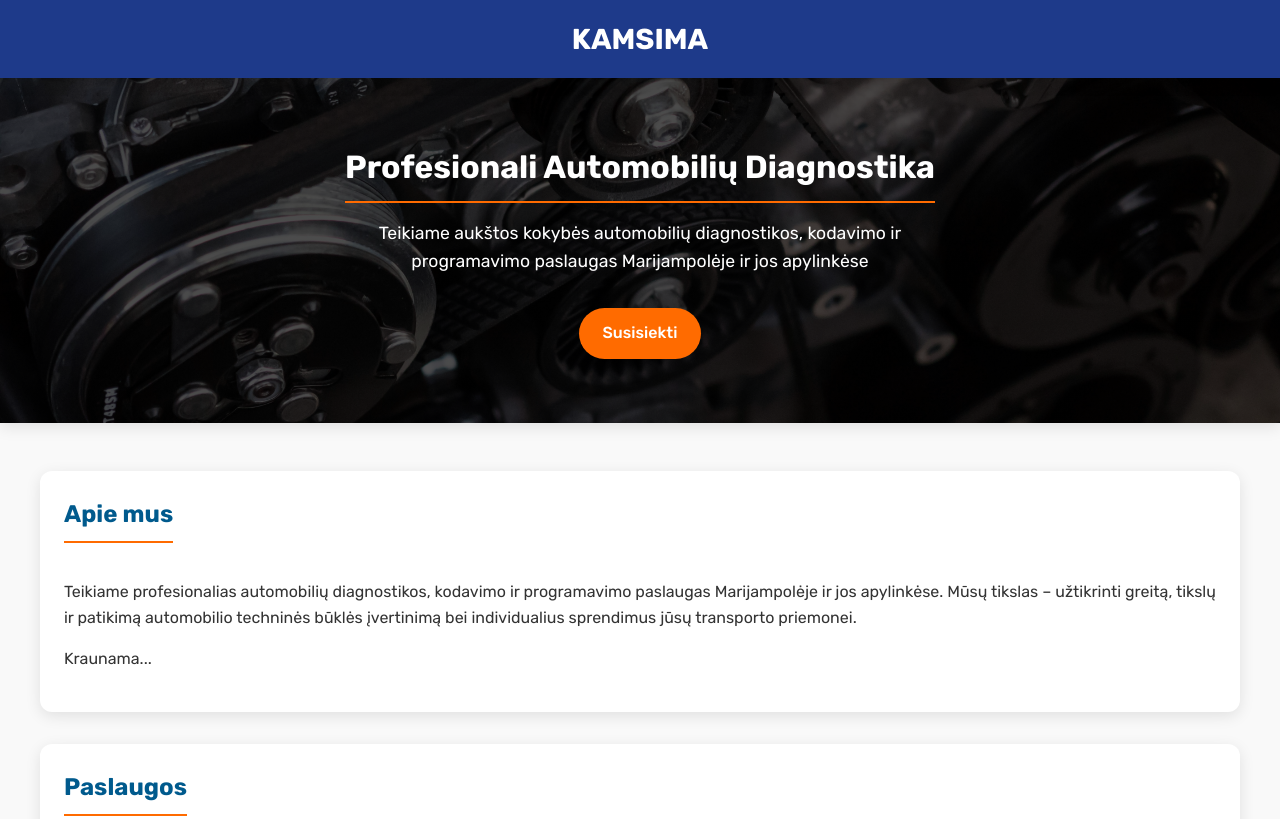
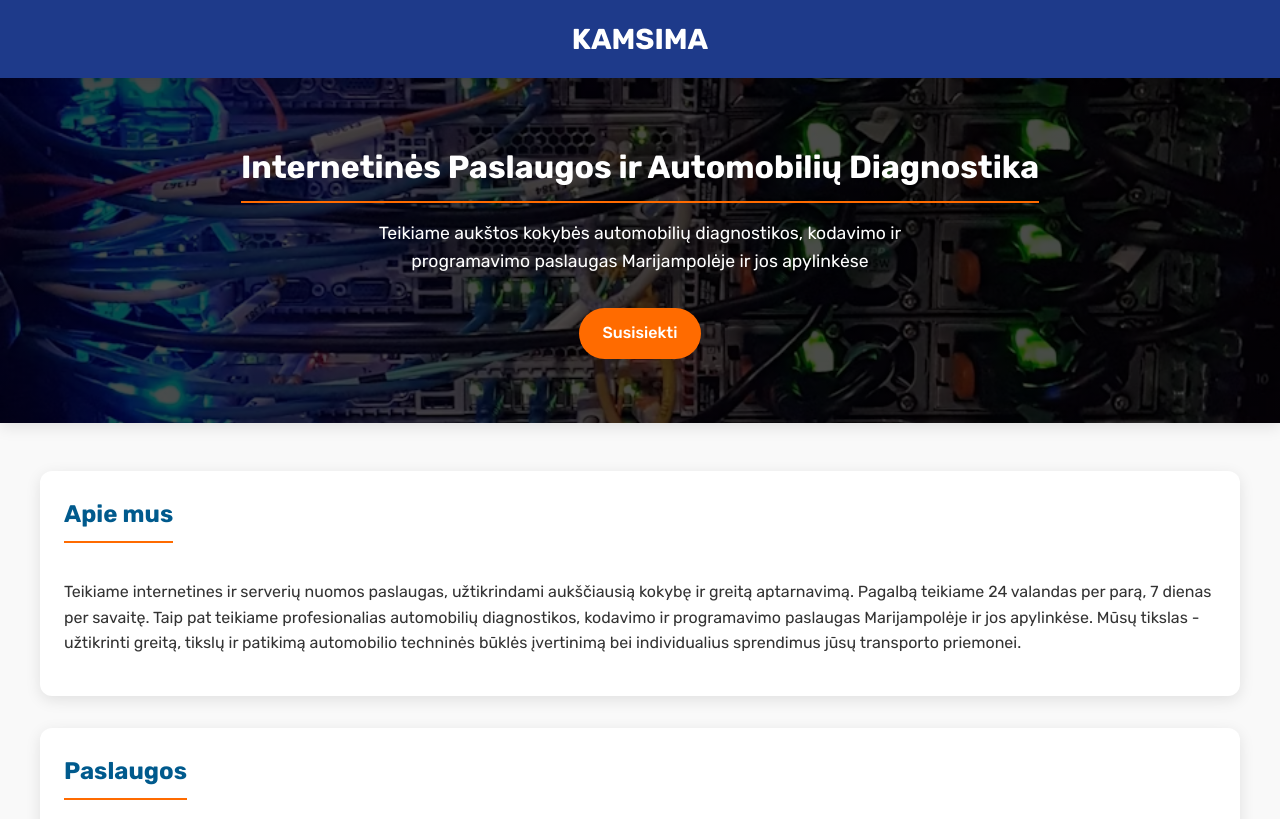
Before and after one commit to arturad/arturad.github.io, a plain HTML site: page index.html in a window 1280 px wide. Shown: the top 819 px of the page. Drawn offline with Linux system fonts and the light colour scheme.

Commit message:
Add new hero images and update background references in index.html

```diff
--- a/index.html
+++ b/index.html
@@ -56,7 +56,7 @@
 
     .hero {
       background: linear-gradient(rgba(0, 0, 0, 0.7), rgba(0, 0, 0, 0.7)),
-                  url('images/hero/workshop.jpg') center/cover;
+        url('images/hero/workshop.avif') center/cover;
       color: white;
       padding: 4rem 1rem;
       text-align: center;
@@ -65,21 +65,24 @@
 
     .hero-banner {
       background: linear-gradient(rgba(0, 0, 0, 0.7), rgba(0, 0, 0, 0.7)),
-                  url('images/hero/workshop.jpg') center/cover;
+        url('images/hero/workshop.avif') center/cover;
       color: white;
       padding: 4rem 1rem;
       text-align: center;
       margin-bottom: 2rem;
-      border-radius: 0; /* Straight corners */
+      border-radius: 0;
+      /* Straight corners */
     }
 
-    .hero h2, .hero-banner h2 {
+    .hero h2,
+    .hero-banner h2 {
       font-size: 2rem;
       margin-bottom: 1rem;
       color: white;
     }
 
-    .hero p, .hero-banner p {
+    .hero p,
+    .hero-banner p {
       max-width: 600px;
       margin: 0 auto 2rem;
       font-size: 1.1rem;
@@ -231,8 +234,15 @@
     }
 
     @keyframes fadeIn {
-      from { opacity: 0; transform: translateY(-10px); }
-      to { opacity: 1; transform: translateY(0); }
+      from {
+        opacity: 0;
+        transform: translateY(-10px);
+      }
+
+      to {
+        opacity: 1;
+        transform: translateY(0);
+      }
     }
 
     .form-group input,
@@ -298,7 +308,8 @@
         grid-template-columns: 1fr;
       }
 
-      .hero h2, .hero-banner h2 {
+      .hero h2,
+      .hero-banner h2 {
         font-size: 1.7rem;
       }
     }
@@ -313,19 +324,21 @@
   </header>
 
   <section class="hero-banner">
-    <h2>Profesionali Automobilių Diagnostika</h2>
-    <p>Teikiame aukštos kokybės automobilių diagnostikos, kodavimo ir programavimo paslaugas Marijampolėje ir jos apylinkėse</p>
+    <h2>Internetinės Paslaugos ir Automobilių Diagnostika</h2>
+    <p>Teikiame aukštos kokybės automobilių diagnostikos, kodavimo ir programavimo paslaugas Marijampolėje ir jos
+      apylinkėse</p>
     <a href="#contact" class="btn">Susisiekti</a>
   </section>
 
   <div class="container">
     <section class="about">
       <h2>Apie mus</h2>
-      <p>Teikiame profesionalias automobilių diagnostikos, kodavimo ir programavimo paslaugas Marijampolėje ir jos apylinkėse. Mūsų tikslas – užtikrinti greitą, tikslų ir patikimą automobilio techninės būklės įvertinimą bei individualius sprendimus jūsų transporto priemonei.</p>
+      <p>Teikiame internetines ir serverių nuomos paslaugas, užtikrindami aukščiausią kokybę ir greitą aptarnavimą.
+        Pagalbą teikiame 24 valandas per parą, 7 dienas per savaitę. Taip pat teikiame profesionalias automobilių
+        diagnostikos, kodavimo ir programavimo paslaugas Marijampolėje ir jos apylinkėse. Mūsų tikslas - užtikrinti
+        greitą, tikslų ir patikimą automobilio techninės būklės įvertinimą bei individualius sprendimus jūsų transporto
+        priemonei.</p>
 
-      <div class="advantages">
-        <p class="loading">Kraunama...</p>
-      </div>
     </section>
 
     <section class="services">
@@ -434,7 +447,7 @@
 
   <script>
     // Check for success parameter on page load
-    document.addEventListener('DOMContentLoaded', function() {
+    document.addEventListener('DOMContentLoaded', function () {
       // Check if we returned from a successful form submission
       if (window.location.search.includes('success=true') ||
         window.location.search.includes('submitted=true')) {
@@ -443,7 +456,7 @@
     });
 
     // Form submission handler (for the visible form in the page)
-    document.getElementById('contact-form').addEventListener('submit', function(event) {
+    document.getElementById('contact-form').addEventListener('submit', function (event) {
       event.preventDefault();
 
       // Get email value for validation
@@ -549,4 +562,5 @@
     }
   </script>
 </body>
+
 </html>
```
Also changed, not shown: images/hero/workshop.avif (added), images/hero/workshop_old.jpg (renamed from images/hero/workshop.jpg). Lines whose indentation alone changed are shown as unchanged.
